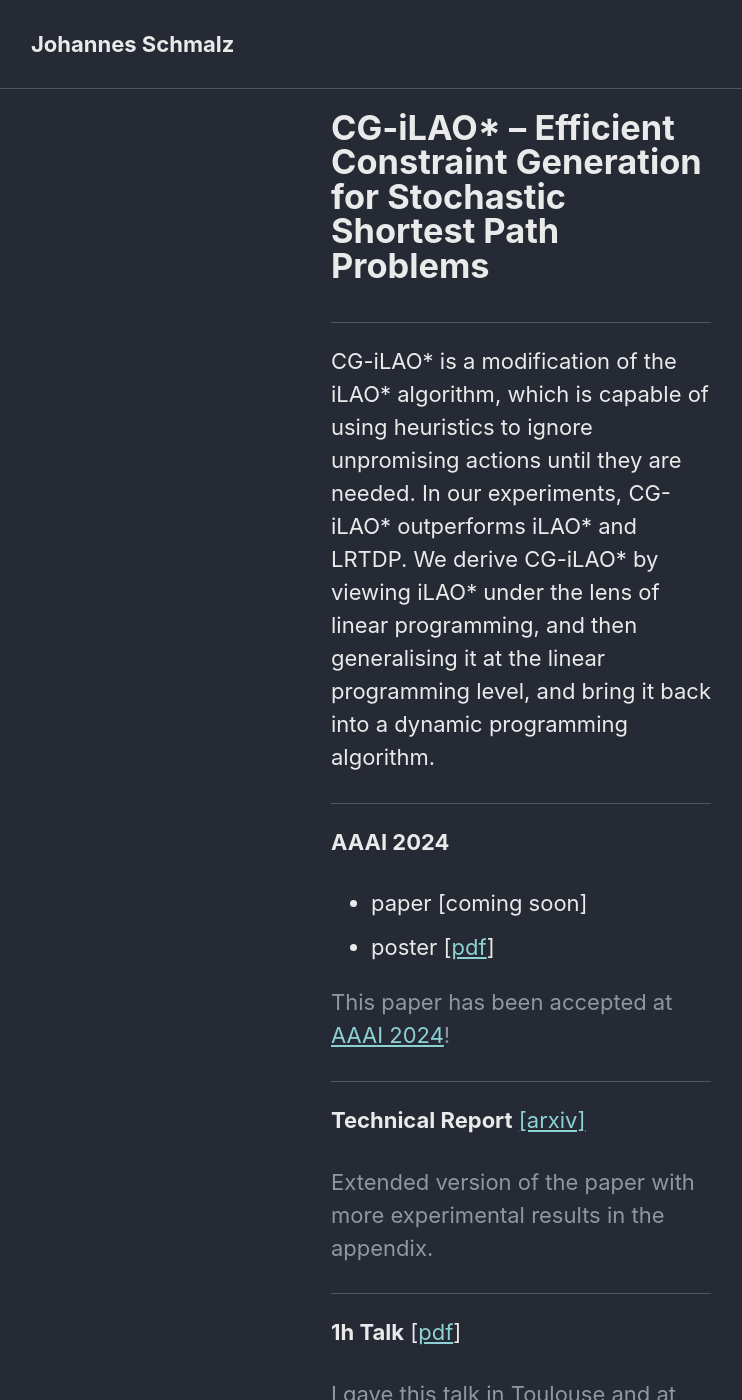
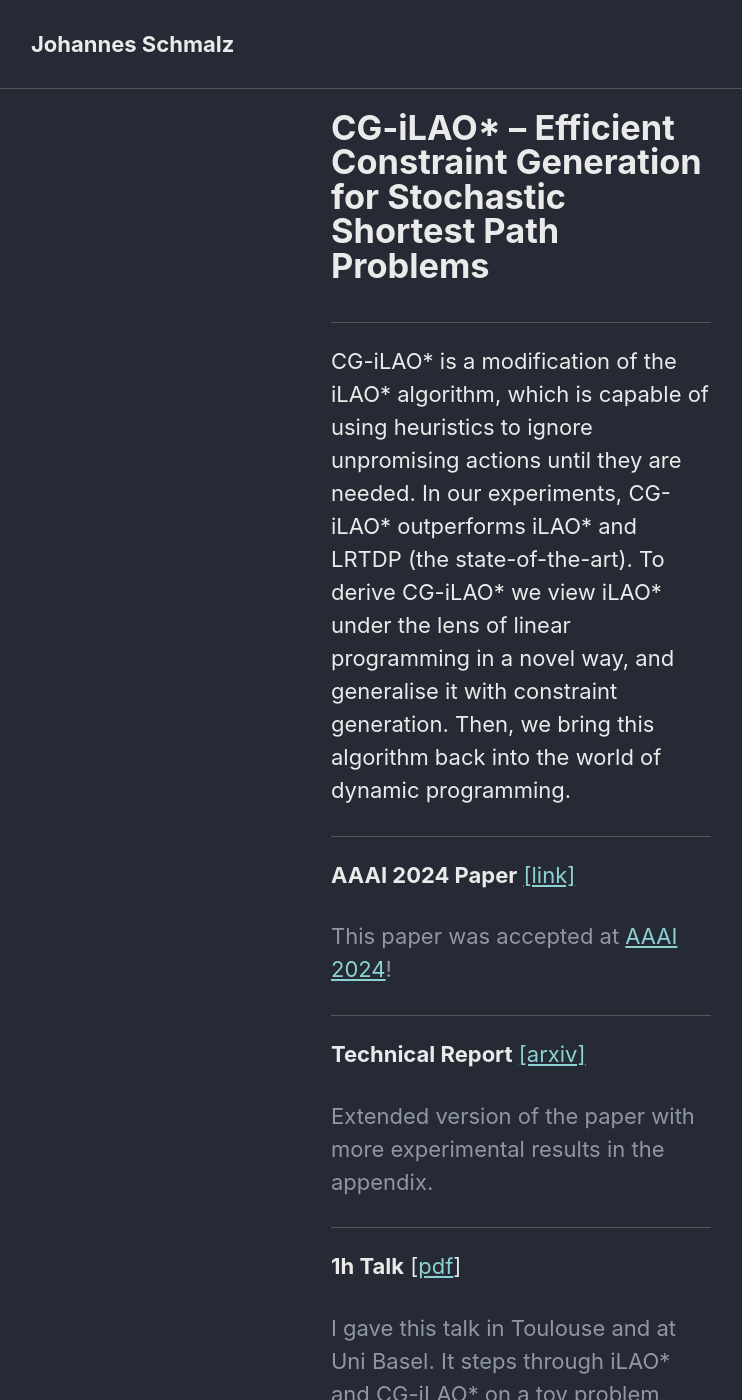
Before and after one commit to schmlz/schmlz.github.io, a Jekyll site: the page built from _posts/2024-01-10-cgilao.markdown, in a window 1280 px wide and 1400 px high. Shown: the whole window, without its empty margins (119-861 px from the left). Built offline with Jekyll 4.4.1, drawn with Linux system fonts in a browser that asks for light colours; cached includes are drawn as plain includes; some of the changed text lies outside the part shown.

Commit message:
Added AAAI 24 link; updated layout

```diff
--- a/_posts/2024-01-10-cgilao.markdown
+++ b/_posts/2024-01-10-cgilao.markdown
@@ -5,27 +5,24 @@ header:
   # image: /assets/images/cognere/cognere_summary.svg
   # teaser: /assets/images/cognere/cognere_summary.svg
 # classes: wide
-last_modified_at: 2024-01-10
+last_modified_at: 2024-06-11
 excerpt_separator: <!--more-->
 ---
 
 ----
 
-CG-iLAO* is a modification of the iLAO* algorithm, which is capable of using heuristics to ignore
-unpromising actions until they are needed. In our experiments, CG-iLAO* outperforms iLAO* and LRTDP.
-We derive CG-iLAO* by viewing iLAO* under the lens of linear programming, and then generalising it
-at the linear programming level, and bring it back into a dynamic programming algorithm.
+CG-iLAO* is a modification of the iLAO* algorithm, which is capable of using heuristics to ignore unpromising actions until they are needed.
+In our experiments, CG-iLAO* outperforms iLAO* and LRTDP (the state-of-the-art).
+To derive CG-iLAO* we view iLAO* under the lens of linear programming in a novel way, and generalise it with constraint generation.
+Then, we bring this algorithm back into the world of dynamic programming.
 
 <!--more-->
 
 ----
 
-**AAAI 2024**
+**AAAI 2024 Paper** [[link]](https://ojs.aaai.org/index.php/AAAI/article/view/30005)
 
-* paper [coming soon]
-* poster [[pdf]({{ site.url }}/downloads/cgilao/cgilao_aaai24_poster.pdf)]
-
-This paper has been accepted at [AAAI 2024](https://aaai.org/aaai-conference/)!
+This paper was accepted at [AAAI 2024](https://aaai.org/aaai-conference/)!
 {: style="color: #9097a3"}
 
 ----
@@ -45,6 +42,13 @@ I gave this talk in Toulouse and at Uni Basel. It steps through iLAO* and CG-iLA
 
 ---
 
+**AAAI 2024 Poster** [[pdf]({{ site.url }}/downloads/cgilao/cgilao_aaai24_poster.pdf)]
+
+This is the poster that I presented at AAAI.
+{: style="color: #9097a3"}
+
+----
+
 
 **Source Code, Benchmarks, and Data** [[zenodo]](https://doi.org/10.5281/zenodo.10344842)
 
```
